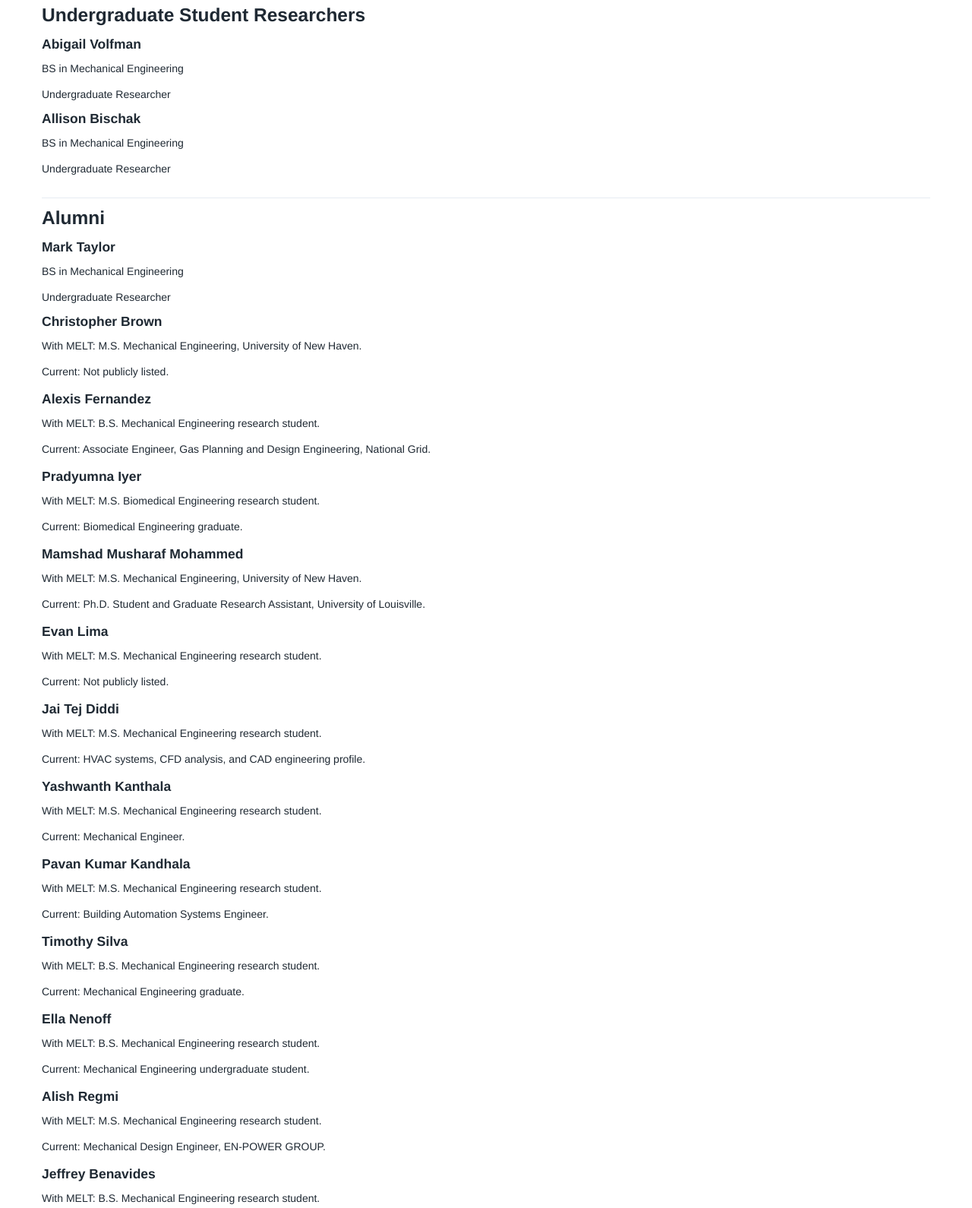
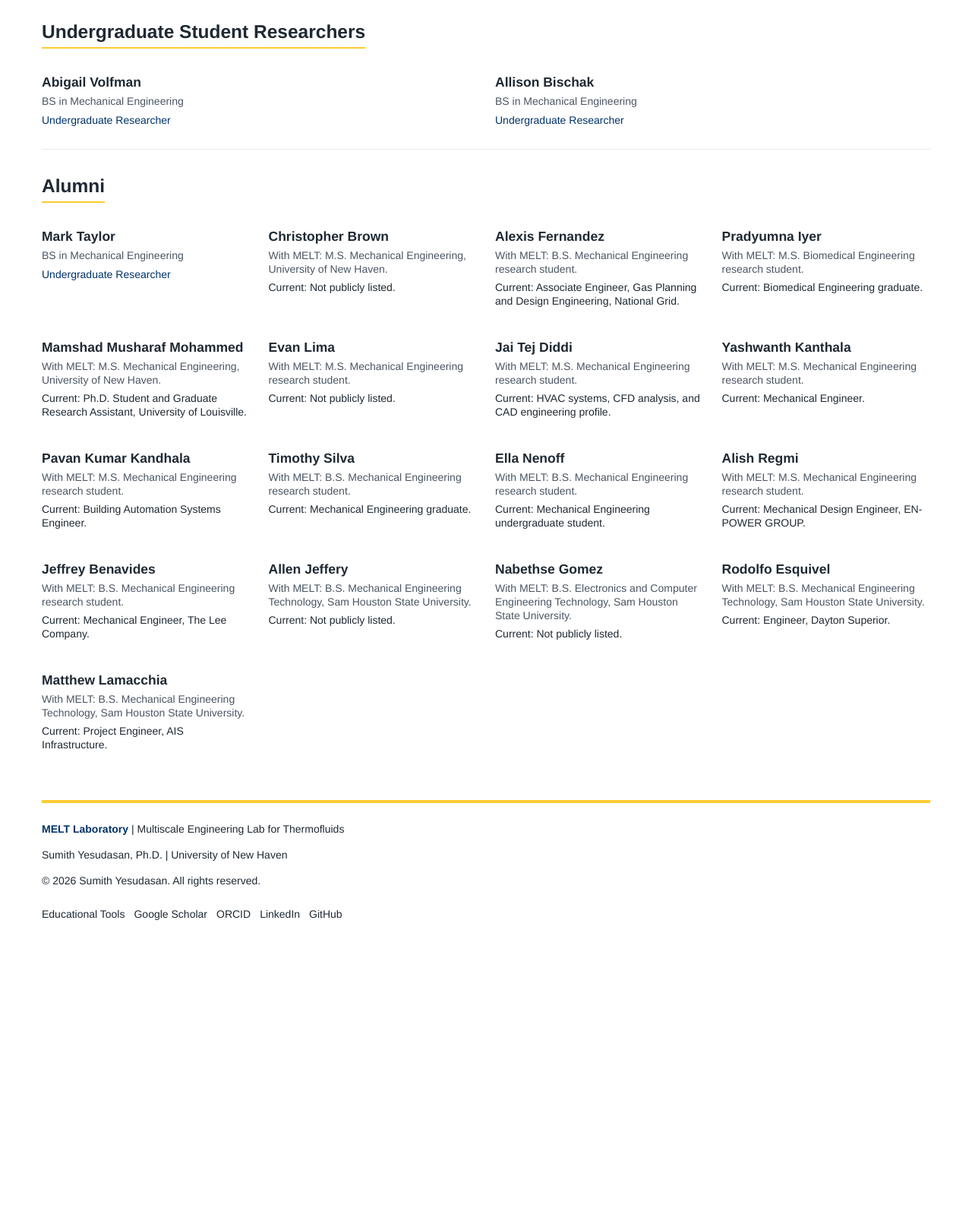
Before and after one commit to ydsumith/melt-lab, a plain HTML site: page people.html in a window 1280 px wide. Shown: the part 979-2569 px from the top of the page at 76% size. After the commit the page ends 2216 px from the top, so only its background shows below. Drawn offline with Linux system fonts and the light colour scheme.

Commit message:
Update people section with researchers and alumni

```diff
--- a/people.html
+++ b/people.html
@@ -34,111 +34,44 @@
 <main>
   <section><div class="section-title"><h2>Principal Investigator</h2></div><div class="card pi-card"><img src="images/sumith.jpg" alt="Portrait of Sumith Yesudasan" class="pi-photo" width="220" height="220"><div><h3>Sumith Yesudasan, Ph.D.</h3><p class="role">Assistant Professor of Mechanical Engineering</p><p>Mechanical and Industrial Engineering Department</p><p>University of New Haven</p><p>Echlin Hall 119A, 300 Boston Post Rd., West Haven, CT 06516</p><p>T: (203) 479-4797</p><p>E: <a href="mailto:syesudasan@newhaven.edu">syesudasan@newhaven.edu</a></p><p><a class="doi-link" href="https://www.newhaven.edu/faculty-staff-profiles/sumith-yesudasan.php" target="_blank" rel="noopener">Official faculty profile</a></p></div></div></section>
   <section id="prospective-researchers"><div class="section-title"><h2>Prospective Graduate and Undergraduate Researchers</h2></div><div class="card"><p>Research positions, assistantships, scholarships, tuition support, and stipends depend on current funding, project availability, academic preparation, University admission, and eligibility requirements. Funding is not guaranteed.</p><p>Interested applicants should review the official University of New Haven program, admissions, and funding pages before contacting the PI with a concise research-interest note.</p><p><a class="doi-link" href="https://www.newhaven.edu/engineering/graduate-programs/mechanical-engineering/index.php" target="_blank" rel="noopener">Mechanical Engineering M.S.</a> | <a class="doi-link" href="https://www.newhaven.edu/admissions/graduate/graduate-assistantships-scholarships/index.php" target="_blank" rel="noopener">Graduate assistantships and scholarships</a> | <a class="doi-link" href="https://graduate.newhaven.edu/apply/" target="_blank" rel="noopener">Graduate application</a></p></div></section>
-  <section><div class="section-title"><h2>Graduate Student Researchers</h2></div><div class="people-grid"><article class="person-card"><h3>Ryan Barry</h3><p class="role">MS in Mechanical Engineering</p><span class="status-badge">Graduate Researcher</span></article><article class="person-card"><h3>Joseph Marcelo</h3><p class="role">MS in Mechanical Engineering</p><span class="status-badge">Graduate Researcher</span></article></div></section>
+
+
  <section>
-<div>
-<h2>Undergraduate Student Researchers</h2>
-</div>
-<div>
-<article>
-<h3>Abigail Volfman</h3>
-<p>BS in Mechanical Engineering</p>
-Undergraduate Researcher</article>
-<article>
-<h3>Allison Bischak</h3>
-<p>BS in Mechanical Engineering</p>
-Undergraduate Researcher</article>
+    <div class="section-title"><h2>Graduate Student Researchers</h2></div>
+    <div class="people-grid">
+      <article class="person-card"><h3>Ryan Barry</h3><p class="role">MS in Mechanical Engineering</p><span class="status-badge">Graduate Researcher</span></article>
+      <article class="person-card"><h3>Joseph Marcelo</h3><p class="role">MS in Mechanical Engineering</p><span class="status-badge">Graduate Researcher</span></article>
     </div>
   </section>
+
   <section>
-<div>
-<h2>Alumni</h2>
+    <div class="section-title"><h2>Undergraduate Student Researchers</h2></div>
+    <div class="people-grid">
+      <article class="person-card"><h3>Abigail Volfman</h3><p class="role">BS in Mechanical Engineering</p><span class="status-badge">Undergraduate Researcher</span></article>
+      <article class="person-card"><h3>Allison Bischak</h3><p class="role">BS in Mechanical Engineering</p><span class="status-badge">Undergraduate Researcher</span></article>
     </div>
-<div>
-<article>
-<h3>Mark Taylor</h3>
-<p>BS in Mechanical Engineering</p>
-Undergraduate Researcher</article>
-<article>
-<h3>Christopher Brown</h3>
-<p>With MELT: M.S. Mechanical Engineering, University of New Haven.</p>
-<p>Current: Not publicly listed.</p>
-</article>
-<article>
-<h3>Alexis Fernandez</h3>
-<p>With MELT: B.S. Mechanical Engineering research student.</p>
-<p>Current: Associate Engineer, Gas Planning and Design Engineering, National Grid.</p>
-</article>
-<article>
-<h3>Pradyumna Iyer</h3>
-<p>With MELT: M.S. Biomedical Engineering research student.</p>
-<p>Current: Biomedical Engineering graduate.</p>
-</article>
-<article>
-<h3>Mamshad Musharaf Mohammed</h3>
-<p>With MELT: M.S. Mechanical Engineering, University of New Haven.</p>
-<p>Current: Ph.D. Student and Graduate Research Assistant, University of Louisville.</p>
-</article>
-<article>
-<h3>Evan Lima</h3>
-<p>With MELT: M.S. Mechanical Engineering research student.</p>
-<p>Current: Not publicly listed.</p>
-</article>
-<article>
-<h3>Jai Tej Diddi</h3>
-<p>With MELT: M.S. Mechanical Engineering research student.</p>
-<p>Current: HVAC systems, CFD analysis, and CAD engineering profile.</p>
-</article>
-<article>
-<h3>Yashwanth Kanthala</h3>
-<p>With MELT: M.S. Mechanical Engineering research student.</p>
-<p>Current: Mechanical Engineer.</p>
-</article>
-<article>
-<h3>Pavan Kumar Kandhala</h3>
-<p>With MELT: M.S. Mechanical Engineering research student.</p>
-<p>Current: Building Automation Systems Engineer.</p>
-</article>
-<article>
-<h3>Timothy Silva</h3>
-<p>With MELT: B.S. Mechanical Engineering research student.</p>
-<p>Current: Mechanical Engineering graduate.</p>
-</article>
-<article>
-<h3>Ella Nenoff</h3>
-<p>With MELT: B.S. Mechanical Engineering research student.</p>
-<p>Current: Mechanical Engineering undergraduate student.</p>
-</article>
-<article>
-<h3>Alish Regmi</h3>
-<p>With MELT: M.S. Mechanical Engineering research student.</p>
-<p>Current: Mechanical Design Engineer, EN-POWER GROUP.</p>
-</article>
-<article>
-<h3>Jeffrey Benavides</h3>
-<p>With MELT: B.S. Mechanical Engineering research student.</p>
-<p>Current: Mechanical Engineer, The Lee Company.</p>
-</article>
-<article>
-<h3>Allen Jeffery</h3>
-<p>With MELT: B.S. Mechanical Engineering Technology, Sam Houston State University.</p>
-<p>Current: Not publicly listed.</p>
-</article>
-<article>
-<h3>Nabethse Gomez</h3>
-<p>With MELT: B.S. Electronics and Computer Engineering Technology, Sam Houston State University.</p>
-<p>Current: Not publicly listed.</p>
-</article>
-<article>
-<h3>Rodolfo Esquivel</h3>
-<p>With MELT: B.S. Mechanical Engineering Technology, Sam Houston State University.</p>
-<p>Current: Engineer, Dayton Superior.</p>
-</article>
-<article>
-<h3>Matthew Lamacchia</h3>
-<p>With MELT: B.S. Mechanical Engineering Technology, Sam Houston State University.</p>
-<p>Current: Project Engineer, AIS Infrastructure.</p>
-</article>
+  </section>
+
+  <section>
+    <div class="section-title"><h2>Alumni</h2></div>
+    <div class="people-grid">
+      <article class="person-card"><h3>Mark Taylor</h3><p class="role">BS in Mechanical Engineering</p><span class="status-badge">Undergraduate Researcher</span></article>
+      <article class="person-card"><h3>Christopher Brown</h3><p class="role">With MELT: M.S. Mechanical Engineering, University of New Haven.</p><p>Current: Not publicly listed.</p></article>
+      <article class="person-card"><h3>Alexis Fernandez</h3><p class="role">With MELT: B.S. Mechanical Engineering research student.</p><p>Current: Associate Engineer, Gas Planning and Design Engineering, National Grid.</p></article>
+      <article class="person-card"><h3>Pradyumna Iyer</h3><p class="role">With MELT: M.S. Biomedical Engineering research student.</p><p>Current: Biomedical Engineering graduate.</p></article>
+      <article class="person-card"><h3>Mamshad Musharaf Mohammed</h3><p class="role">With MELT: M.S. Mechanical Engineering, University of New Haven.</p><p>Current: Ph.D. Student and Graduate Research Assistant, University of Louisville.</p></article>
+      <article class="person-card"><h3>Evan Lima</h3><p class="role">With MELT: M.S. Mechanical Engineering research student.</p><p>Current: Not publicly listed.</p></article>
+      <article class="person-card"><h3>Jai Tej Diddi</h3><p class="role">With MELT: M.S. Mechanical Engineering research student.</p><p>Current: HVAC systems, CFD analysis, and CAD engineering profile.</p></article>
+      <article class="person-card"><h3>Yashwanth Kanthala</h3><p class="role">With MELT: M.S. Mechanical Engineering research student.</p><p>Current: Mechanical Engineer.</p></article>
+      <article class="person-card"><h3>Pavan Kumar Kandhala</h3><p class="role">With MELT: M.S. Mechanical Engineering research student.</p><p>Current: Building Automation Systems Engineer.</p></article>
+      <article class="person-card"><h3>Timothy Silva</h3><p class="role">With MELT: B.S. Mechanical Engineering research student.</p><p>Current: Mechanical Engineering graduate.</p></article>
+      <article class="person-card"><h3>Ella Nenoff</h3><p class="role">With MELT: B.S. Mechanical Engineering research student.</p><p>Current: Mechanical Engineering undergraduate student.</p></article>
+      <article class="person-card"><h3>Alish Regmi</h3><p class="role">With MELT: M.S. Mechanical Engineering research student.</p><p>Current: Mechanical Design Engineer, EN-POWER GROUP.</p></article>
+      <article class="person-card"><h3>Jeffrey Benavides</h3><p class="role">With MELT: B.S. Mechanical Engineering research student.</p><p>Current: Mechanical Engineer, The Lee Company.</p></article>
+      <article class="person-card"><h3>Allen Jeffery</h3><p class="role">With MELT: B.S. Mechanical Engineering Technology, Sam Houston State University.</p><p>Current: Not publicly listed.</p></article>
+      <article class="person-card"><h3>Nabethse Gomez</h3><p class="role">With MELT: B.S. Electronics and Computer Engineering Technology, Sam Houston State University.</p><p>Current: Not publicly listed.</p></article>
+      <article class="person-card"><h3>Rodolfo Esquivel</h3><p class="role">With MELT: B.S. Mechanical Engineering Technology, Sam Houston State University.</p><p>Current: Engineer, Dayton Superior.</p></article>
+      <article class="person-card"><h3>Matthew Lamacchia</h3><p class="role">With MELT: B.S. Mechanical Engineering Technology, Sam Houston State University.</p><p>Current: Project Engineer, AIS Infrastructure.</p></article>
     </div>
   </section>
 
```
Lines whose indentation alone changed are shown as unchanged.
